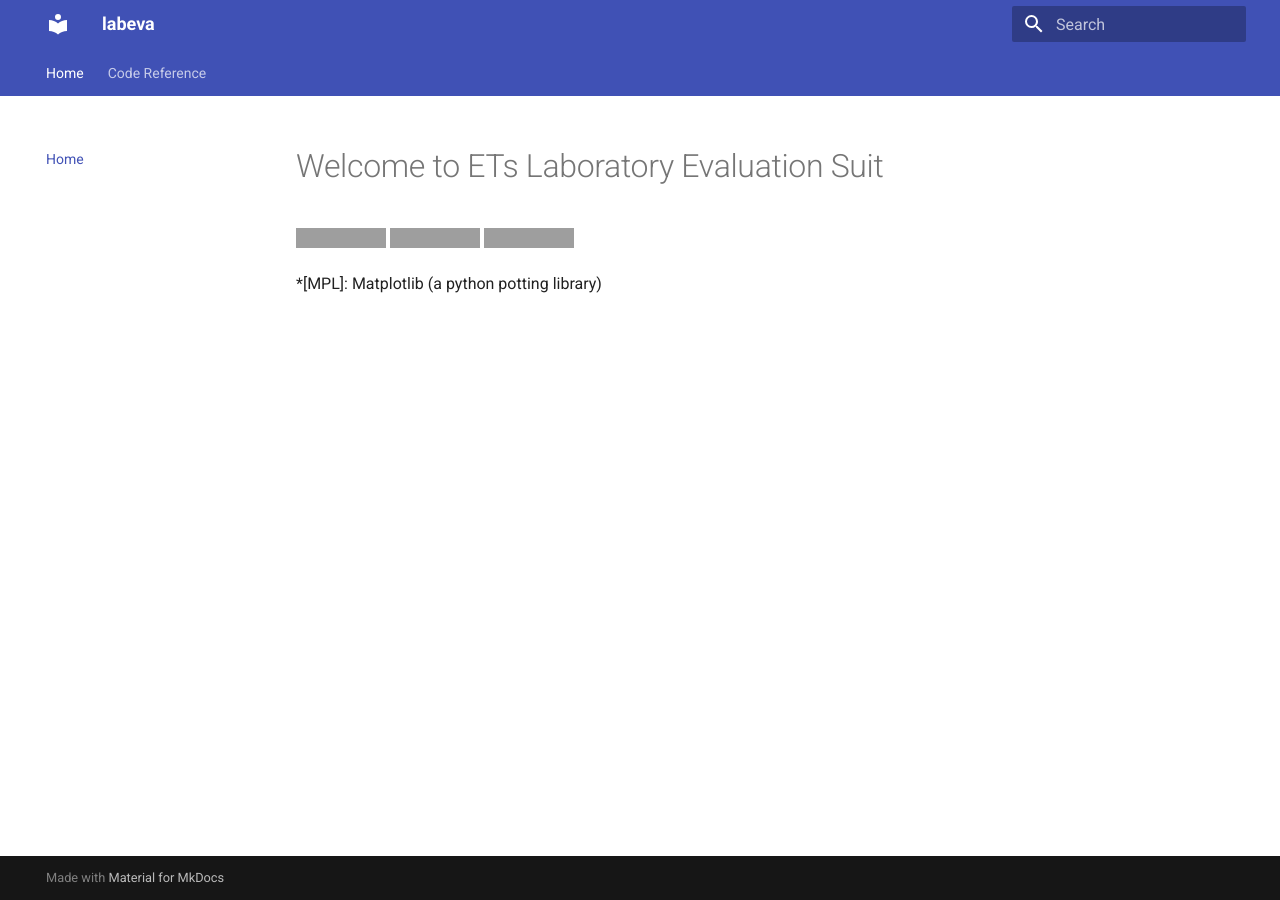
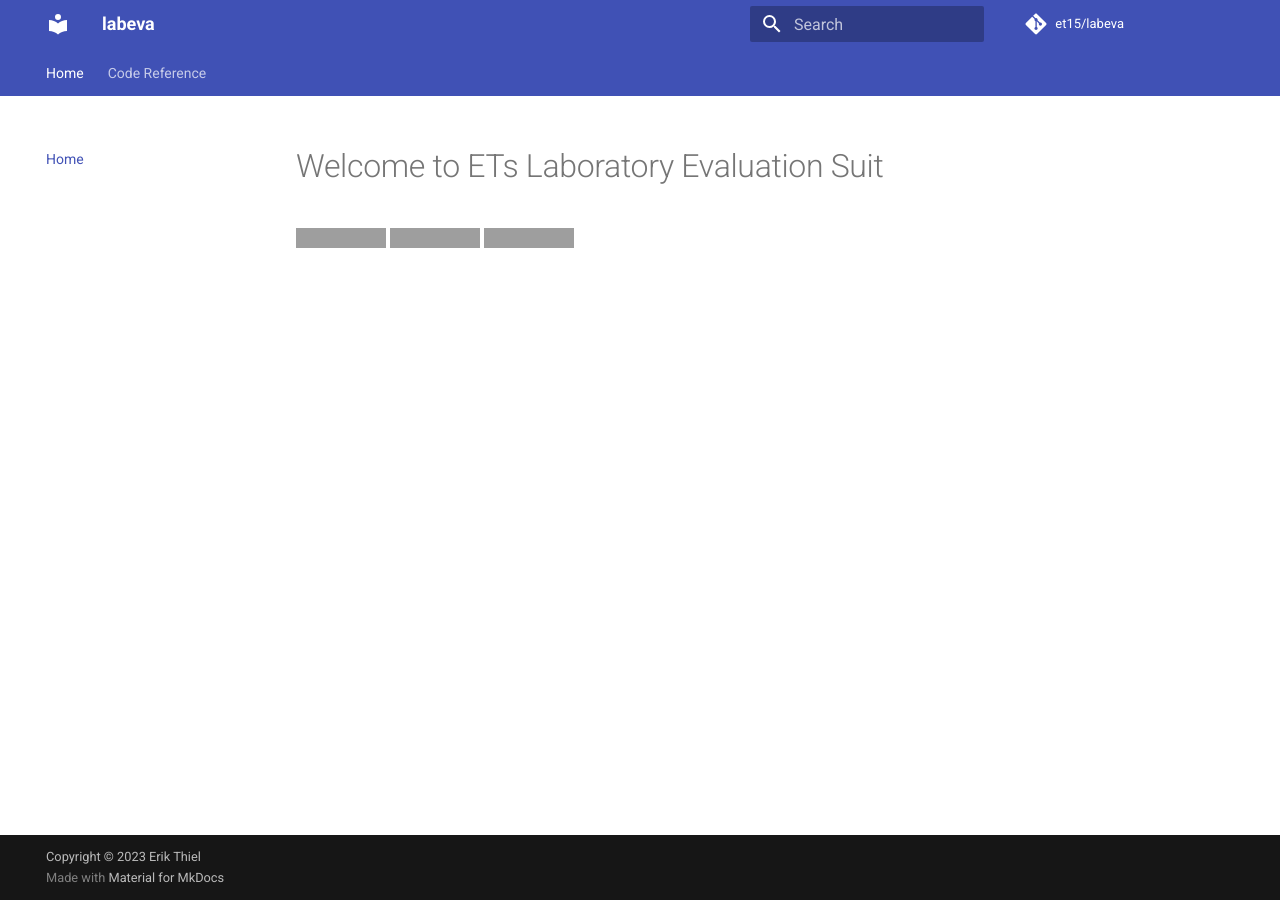
Before and after one commit to et15/labeva, an MkDocs documentation site: the page built from docs/index.md, in a window 1280 px wide. Built offline with MkDocs 1.6.1 and Material for MkDocs 9.7.7, drawn with Linux system fonts in a browser that asks for light colours; comment, search, counter and statistics services are not loaded; grey boxes are pictures that could not be loaded.

Commit message:
docs(docs): edit docs settings. add github link. fix missing extension `abbr`

```diff
--- a/mkdocs.yml
+++ b/mkdocs.yml
@@ -1,4 +1,21 @@
+# Project information
 site_name: labeva
+site_url: https://labeva.docs.et15.eu
+site_author: Erik Thiel
+
+# Repository
+repo_name: et15/labeva
+repo_url: https://github.com/et15/labeva
+
+# Copyright
+copyright: Copyright &copy; 2023 Erik Thiel
+
+
+social:
+  - icon: fontawesome/brands/github
+    link: https://github.com/et15/labeva
+  - icon: fontawesome/brands/python
+    link: https://pypi.org/project/labeva/
 
 plugins:
   - search
@@ -12,11 +29,11 @@ plugins:
       default_handler: python
       handlers:
         python:
-          paths: [src]
+          paths: [ src ]
 
 nav:
-- Home: index.md
-- Code Reference: reference/
+  - Home: index.md
+  - Code Reference: reference/
 
 markdown_extensions:
   - pymdownx.highlight:
@@ -29,8 +46,10 @@ markdown_extensions:
   - pymdownx.caret
   - pymdownx.mark
   - pymdownx.tilde
+  - abbr
   - attr_list
   - md_in_html
+  - footnotes
   - pymdownx.arithmatex:
       generic: true
 
```
